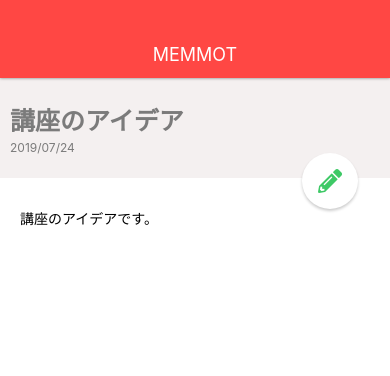
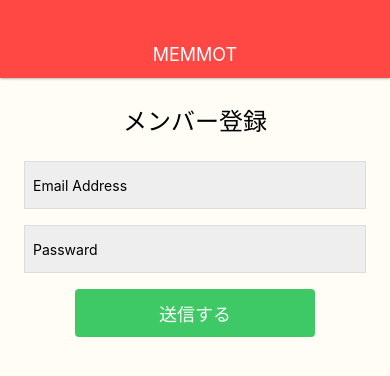
Before and after one commit to salmon0511/MemoApp, a React Native app: screen / in a window 390 px wide. Shown: the top 376 px of the page. Built offline with nearby package versions, Linux system fonts and the light colour scheme.

Commit message:
Create Login and Signin screen

```diff
--- a/App.js
+++ b/App.js
@@ -1,14 +1,14 @@
 import React from 'react';
 import { StyleSheet, Text, View } from 'react-native';
 // import BodyText from './src/elements/BodyText';
-import MemoDetailScreen from './src/screens/MemoDetailScreen';
+import SignupScreen from './src/screens/SignupScreen';
 import Appbar from './src/components/Appbar';
 
 export default function App() {
   return (
     <View style={styles.container}>
       <Appbar/>
-      <MemoDetailScreen/>
+      <SignupScreen/>
 
     </View>
   );
--- a/src/elements/CircleButton.js
+++ b/src/elements/CircleButton.js
@@ -1,13 +1,14 @@
 import React from 'react';
 import {StyleSheet, View} from 'react-native';
-import * as Font from 'expo-font';
+import {Font} from 'expo'
+import fontAwsome from '../../assets/fonts/fa-solid-900.ttf';
 import { createIconSet } from '@expo/vector-icons';
-import fontAwsome from '../../assets/fonts/fa-solid-900.ttf';
 
 
 const CustomIcon = createIconSet({
     pencil:'\uf303',
     plus:'\uf067',
+    check:'\uf00c',
 }, 'FontAwsome');
 
 class CircleButton extends React.Component{
--- /dev/null
+++ b/src/screens/SignupScreen.js
@@ -0,0 +1,57 @@
+import React from 'react';
+import {StyleSheet, View, TextInput, Button,TouchableHighlight, Text} from 'react-native';
+
+class LoginScreen extends React.Component{
+    render(){
+        return(
+            <View style={styles.container}>
+                <Text style={styles.title}>メンバー登録</Text>
+                <TextInput style={styles.input} value='Email Address'/>
+                <TextInput style={styles.input} value='Passward'/>
+                <TouchableHighlight style={styles.button} underlayColor = "#409C5A" onPress={()=>{}}>
+                    <Text style={styles.buttonItem}> 送信する </Text>
+                </TouchableHighlight>
+            </View>
+        );
+    }
+}
+
+const styles = StyleSheet.create({
+    container:{
+        flex:1,
+        width:'100%',
+        padding:24,
+        borderColor:"#FFF",
+
+    },
+    input:{
+        backgroundColor:"#eee",
+        height:48,
+        marginBottom:16,
+        borderWidth:1,
+        borderColor:"#ddd",
+        padding:8,
+
+    },
+    title:{
+        fontSize:24,
+        alignSelf:"center",
+        marginBottom:24,
+    },
+    button:{
+        backgroundColor:'#3EC966',
+        height:48,
+        borderRadius:4,
+        justifyContent:'center',
+        alignItems:'center',
+        width:'70%',
+        alignSelf:'center',
+
+    },
+    buttonItem:{
+        color:'#FFF',
+        fontSize:18,
+    }
+});
+
+export default LoginScreen;
```
Also changed, not shown: src/screens/LoginScreen.js (added, +57 -0 lines), src/screens/MemoEditScreen.js (added, +32 -0 lines).
